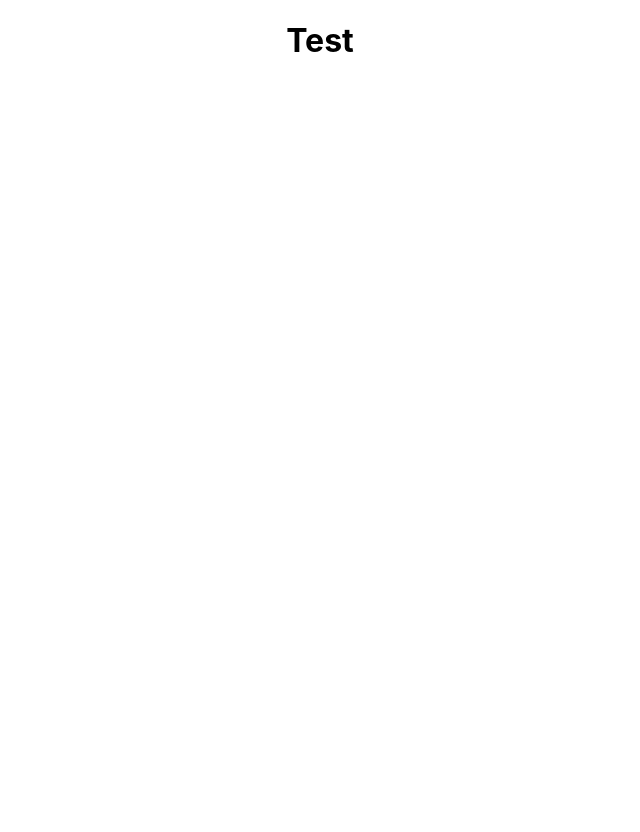
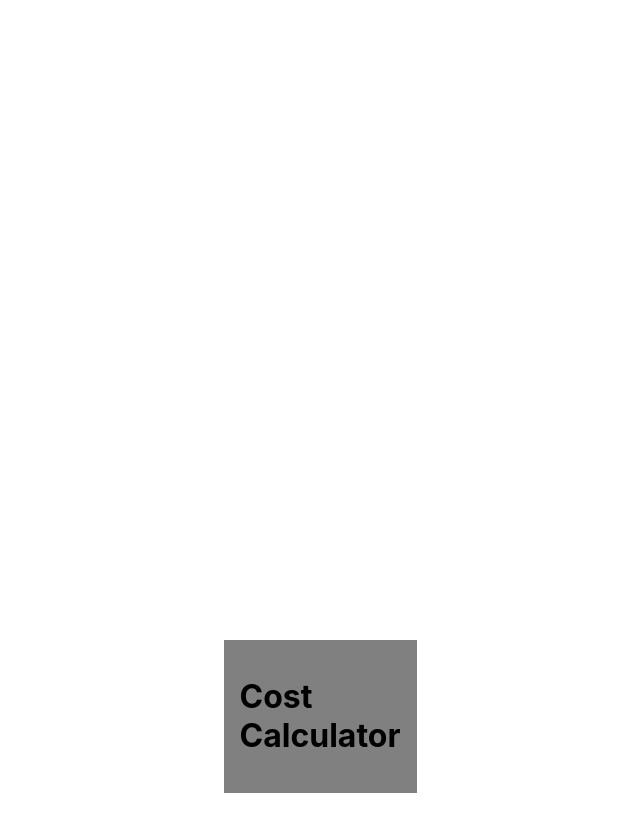
Before and after one commit to casperrr/cgcalculator, a React (Create React App) app: page / in a window 1280 px wide. Shown: the top 832 px of the page, without its empty margins (320-960 px from the left). Before the commit the page ends 800 px from the top, so only its background shows below. Built offline with nearby package versions, Linux system fonts and the light colour scheme.

Commit message:
set up the container for the box

```diff
--- a/src/App.js
+++ b/src/App.js
@@ -1,5 +1,6 @@
-import logo from './logo.svg';
-import './App.css';
+// import logo from './logo.svg';
+// import './App.css';
+import './TestApp.css';
 import { Calculator } from './components/Calculator.js';
 
 function App() {
--- /dev/null
+++ b/src/TestApp.css
@@ -0,0 +1,6 @@
+.App {
+    display: flex;
+    align-items: center;
+    justify-content: center;
+    margin: 50%;
+}
--- /dev/null
+++ b/src/components/Calculator.css
@@ -0,0 +1,6 @@
+
+.calculator_container {
+    display: flex;
+    background-color: gray;
+    padding: 1rem;
+}
--- a/src/components/Calculator.js
+++ b/src/components/Calculator.js
@@ -1,10 +1,11 @@
 import React from 'react';
+import './Calculator.css';
 
 class Calculator extends React.Component {
     render() {
         return (
-            <div>
-                <h1>Test</h1>
+            <div className='calculator_container'>
+                <h1>Cost Calculator</h1>
             </div>
         )
     }
```
